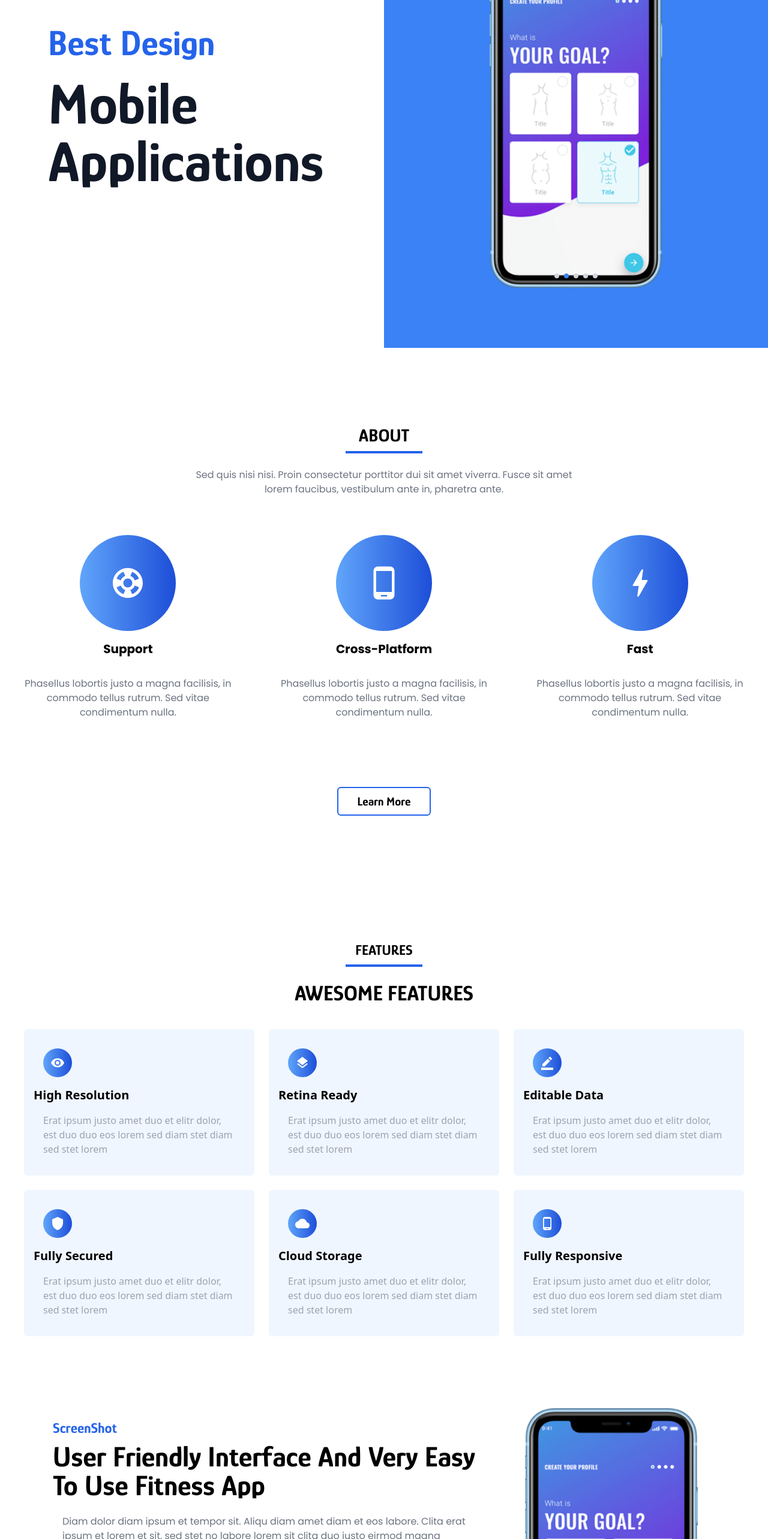
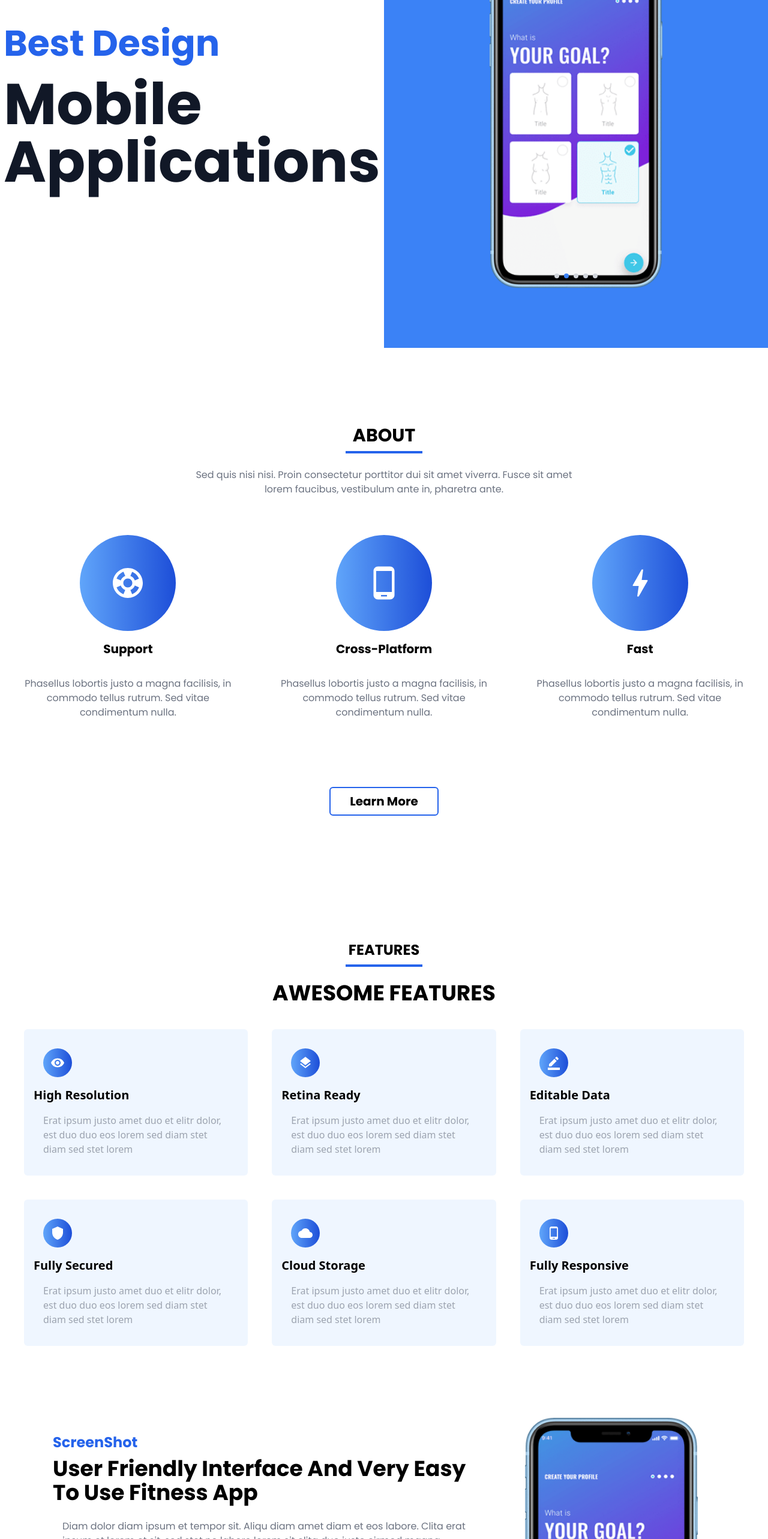
Before and after one commit to HomiesTech/Website, a React (Vite) app: page / in a window 1280 px wide. Shown: the part 220-2786 px from the top of the page at 60% size. Built offline with nearby package versions, Linux system fonts and the light colour scheme.

Commit message:
font and size

```diff
--- a/src/pages/About.jsx
+++ b/src/pages/About.jsx
@@ -7,7 +7,7 @@ const About = () => {
   return (
     <section style={{ background: "white" }}>
       <div className="mx-auto align-middle justify-center pt-16 md:mt-16 md:pt-16 px-4 md:px-0">
-        <h1 className="text-3xl text-black text-center font-bold uppercase font-glory ">
+        <h1 className="text-3xl text-black text-center font-bold uppercase font-poppins ">
           ABOUT
         </h1>
         <hr className="border-blue-600 border-2 w-32 mx-auto mt-2 mb-6"></hr>
@@ -59,7 +59,7 @@ const About = () => {
       </div>
 
       <div className="flex justify-center pt-12 md:pt-16 p-10">
-        <button className="border-2 font-glory text-xl font-bold px-8 py-2 border-blue-600 text-black text-center rounded-md">
+        <button className="border-2 font-poppins text-xl font-bold px-8 py-2 border-blue-600 text-black text-center rounded-md">
           Learn More
         </button>
       </div>
--- a/src/pages/DownloadSection.jsx
+++ b/src/pages/DownloadSection.jsx
@@ -35,10 +35,10 @@ export default function DownloadSection() {
           </div>
         </div>
         <div className="w-full lg:w-1/2 mt-8 lg:mt-0">
-          <h5 className="text-3xl text-blue-500 font-bold font-glory">
+          <h5 className="text-2xl text-blue-500 font-bold font-poppins">
             Download
           </h5>
-          <h1 className="mb-4 text-3xl md:text-5xl font-bold font-glory">
+          <h1 className="mb-4 text-2xl md:text-4xl font-bold font-poppins">
             Download The Latest Version Of Our App
           </h1>
           <p className="mb-4 font-poppins">
@@ -46,7 +46,7 @@ export default function DownloadSection() {
             labore. Clita erat ipsum et lorem et sit, sed stet no labore lorem
             sit clita duo justo eirmod magna dolore erat amet
           </p>
-          <div className="flex flex-wrap justify-center md:justify-start font-glory text-xl">
+          <div className="flex flex-wrap justify-center md:justify-start font-poppins text-md">
             <div className="mt-4 md:mt-8 p-2">
               <a
                 href="#"
--- a/src/pages/Faq.jsx
+++ b/src/pages/Faq.jsx
@@ -44,7 +44,7 @@ const Faq = () => {
       <div className="container mx-auto py-5 px-5">
         <div className="text-center mb-12">
           <div className="mx-auto align-middle justify-center pt-12 md:pt-16 px-4 md:px-0">
-            <h1 className="text-4xl text-black text-center font-bold uppercase font-glory">
+            <h1 className="text-3xl text-black text-center font-bold uppercase font-poppins">
               Frequently Asked Questions
             </h1>
             <hr className="border-blue-600 border-2 w-32 mx-auto mt-2 mb-6"></hr>
--- a/src/pages/Features.jsx
+++ b/src/pages/Features.jsx
@@ -15,15 +15,15 @@ export default function Features() {
   return (
     <section className="mt-2 pt-[1.5rem] pb-[1.5rem] bg-white">
       <div className="mx-auto align-middle justify-center pt-2 md:pt-16 px-4 md:px-0">
-        <h1 className="text-2xl text-black text-center font-bold uppercase font-glory">
+        <h1 className="text-2xl text-black text-center font-bold uppercase font-poppins">
           Features
         </h1>
         <hr className="border-blue-600 border-2 w-32 mx-auto mt-2 mb-6" />
-        <h1 className="text-4xl text-black text-center font-bold uppercase font-glory">
+        <h1 className="text-4xl text-black text-center font-bold uppercase font-poppins">
           Awesome Features
         </h1>
       </div>
-      <div className="grid grid-cols-1 sm:grid-cols-2 lg:grid-cols-3 gap-6 p-4 md:p-10">
+      <div className="grid grid-cols-1 sm:grid-cols-2 lg:grid-cols-3 gap-10 p-4 md:p-10">
         {[
           { Icon: VisibilityIcon, title: "High Resolution" },
           { Icon: LayersIcon, title: "Retina Ready" },
@@ -50,10 +50,10 @@ export default function Features() {
       {/* ScreenShot Section */}
       <div className="flex flex-col lg:flex-row items-center justify-center m-10 p-10 space-y-8 lg:space-y-0 lg:space-x-8">
         <div className="w-full lg:w-2/3">
-          <p className="text-blue-600 font-bold text-2xl m-2 font-glory">
+          <p className="text-blue-600 font-bold text-2xl m-2 font-poppins">
             ScreenShot
           </p>
-          <h1 className="text-3xl lg:text-5xl text-black font-bold m-2 font-glory">
+          <h1 className="text-2xl lg:text-4xl text-black font-bold m-2 font-poppins">
             User Friendly Interface And Very Easy To Use Fitness App
           </h1>
           <p className="text-gray-500 m-2 p-4 font-poppins">
@@ -74,7 +74,7 @@ export default function Features() {
             sit
           </p>
           <div className="pt-12 md:pt-16 p-6">
-            <button className="px-8 py-4 bg-gradient-to-r font-glory text-xl font-bold from-blue-400 to-blue-700 text-black text-center rounded-md">
+            <button className="px-8 py-4 bg-gradient-to-r font-poppins text-xl font-bold from-blue-400 to-blue-700 text-black text-center rounded-md">
               Read More
             </button>
           </div>
@@ -89,7 +89,7 @@ export default function Features() {
           <p className="text-xl text-blue-600 font-flory font-bold text-center">
             How It Works
           </p>
-          <h1 className="text-3xl lg:text-5xl font-bold text-center font-glory">
+          <h1 className="text-2xl lg:text-4xl font-bold text-center font-poppins">
             3 Easy Steps
           </h1>
         </div>
--- a/src/pages/Home.jsx
+++ b/src/pages/Home.jsx
@@ -7,10 +7,10 @@ const Home = () => {
     <section className="flex flex-col md:flex-row h-screen">
       <div className="w-full md:w-1/2 bg-white p-6 md:p-20 flex items-center justify-center">
         <div className="detail-box text-center md:text-left">
-          <h2 className="text-4xl font-glory md:text-5xl lg:text-6xl font-bold text-blue-600 mt-10 md:mt-0">
+          <h2 className="text-4xl font-poppins md:text-5xl lg:text-6xl font-bold text-blue-600 mt-10 md:mt-0">
             Best Design
           </h2>
-          <h1 className="text-5xl md:text-6xl font-glory lg:text-8xl font-bold text-gray-900 mt-4 md:mt-6">
+          <h1 className="text-5xl md:text-6xl font-poppins lg:text-8xl font-bold text-gray-900 mt-4 md:mt-6">
             Mobile Applications
           </h1>
         </div>
--- a/src/pages/Navbar.jsx
+++ b/src/pages/Navbar.jsx
@@ -11,7 +11,7 @@ export default function Navbar() {
 
   return (
     <nav className="bg-white shadow-md fixed top-0 w-full z-20">
-      <div className="max-w-7xl mx-auto px-2 sm:px-6 lg:px-8">
+      <div className="max-w-7xl mx-auto px-2 sm:px-6 lg:px-8 font-poppins">
         <div className="relative flex items-center justify-between h-16">
           <div className="absolute inset-y-0 left-0 flex items-center sm:hidden">
             <button
--- a/src/pages/Pricing.jsx
+++ b/src/pages/Pricing.jsx
@@ -42,11 +42,11 @@ const Pricing = () => {
 
   return (
     <div className="flex flex-col items-center justify-center pt-16 px-4 md:px-10 lg:px-20">
-      <div className="text-center font-glory">
-        <h2 className="text-3xl font-bold text-blue-600">Pricing Plan</h2>
-        <h1 className="text-5xl font-bold mt-2">Choose Your Plan</h1>
+      <div className="text-center font-poppins">
+        <h2 className="text-2xl font-bold text-blue-600">Pricing Plan</h2>
+        <h1 className="text-4xl font-bold mt-2">Choose Your Plan</h1>
       </div>
-      <div className="flex justify-center mt-6 font-glory text-xl">
+      <div className="flex justify-center mt-6 font-poppins text-xl">
         <button
           className={`py-2 px-4 rounded-l-full ${
             isMonthly ? "bg-blue-600 text-white" : "bg-gray-200 text-gray-600"
@@ -85,7 +85,7 @@ const Pricing = () => {
                 </li>
               ))}
             </ul>
-            <button className="mt-6 py-2 px-4 bg-gradient-to-r text-xl font-bold from-blue-400 to-blue-700 text-black rounded-full hover:bg-purple-800 transition duration-200">
+            <button className="mt-6 py-2 px-4 bg-gradient-to-r text-xl font-bold from-blue-400 to-blue-700 text-white rounded-md hover:bg-purple-800 transition duration-200">
               Get Started
             </button>
           </div>
--- a/src/pages/VideoSection.jsx
+++ b/src/pages/VideoSection.jsx
@@ -13,7 +13,7 @@ const VideoSection = () => {
   return (
     <section className="w-auto relative flex flex-col items-center justify-center py-2">
       <div className="z-10 text-center mb-4">
-        <h1 className="text-3xl text-black text-center font-bold uppercase font-glory">
+        <h1 className="text-2xl text-black text-center font-bold uppercase font-poppins">
           Demo Video
         </h1>
         <hr className="border-blue-600 border-2 w-32 mx-auto mt-2 mb-6"></hr>
@@ -35,7 +35,7 @@ const VideoSection = () => {
           ></iframe>
         ) : (
           <div className="flex flex-col items-center justify-center">
-            <p className="text-4xl font-bold text-blue-600 mb-4 uppercase font-glory">
+            <p className="text-4xl font-bold text-blue-600 mb-4 uppercase font-poppins">
               Click to Watch Demo
             </p>
             <button
```
Also changed, not shown: src/pages/ContactForm.jsx (+4 -4 lines).
